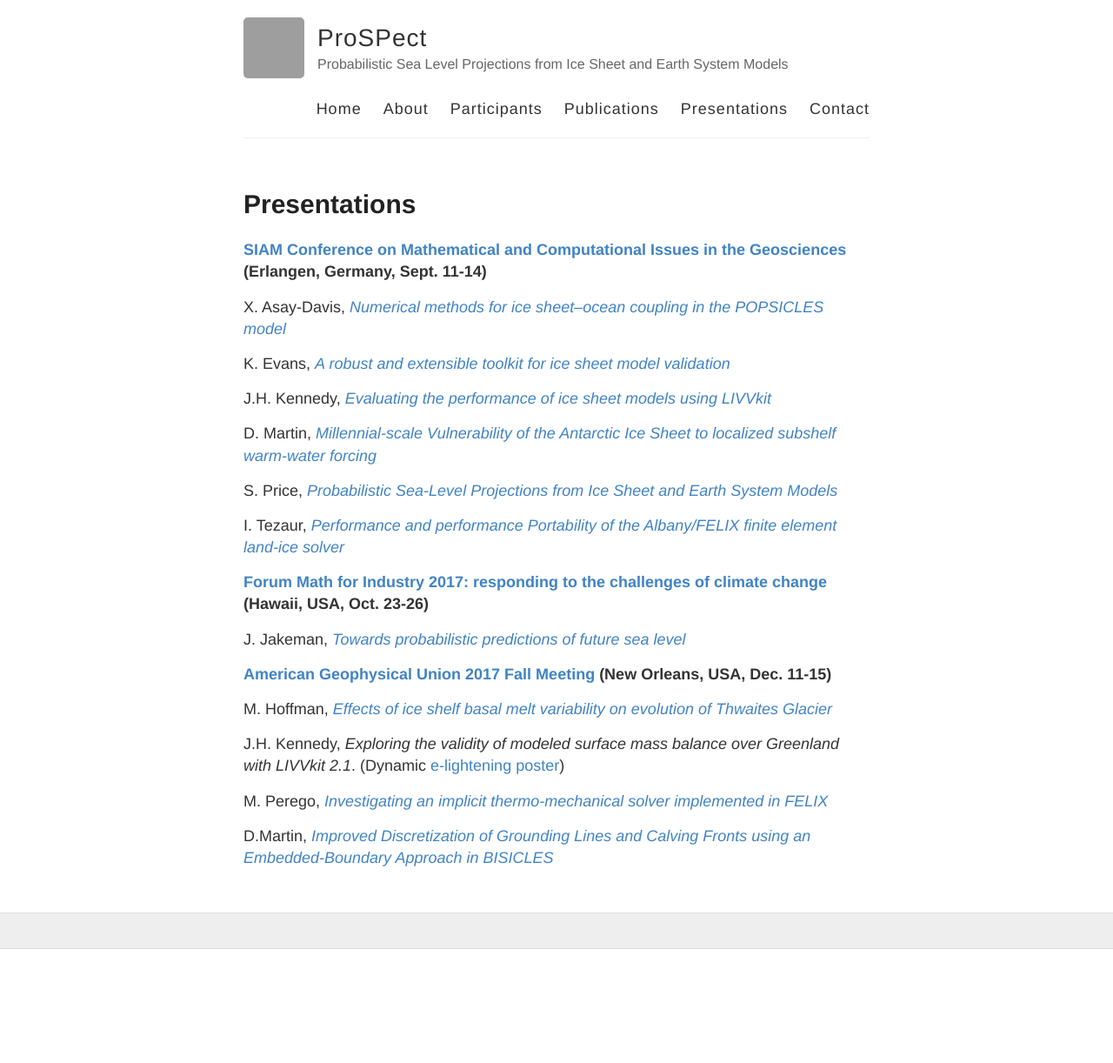
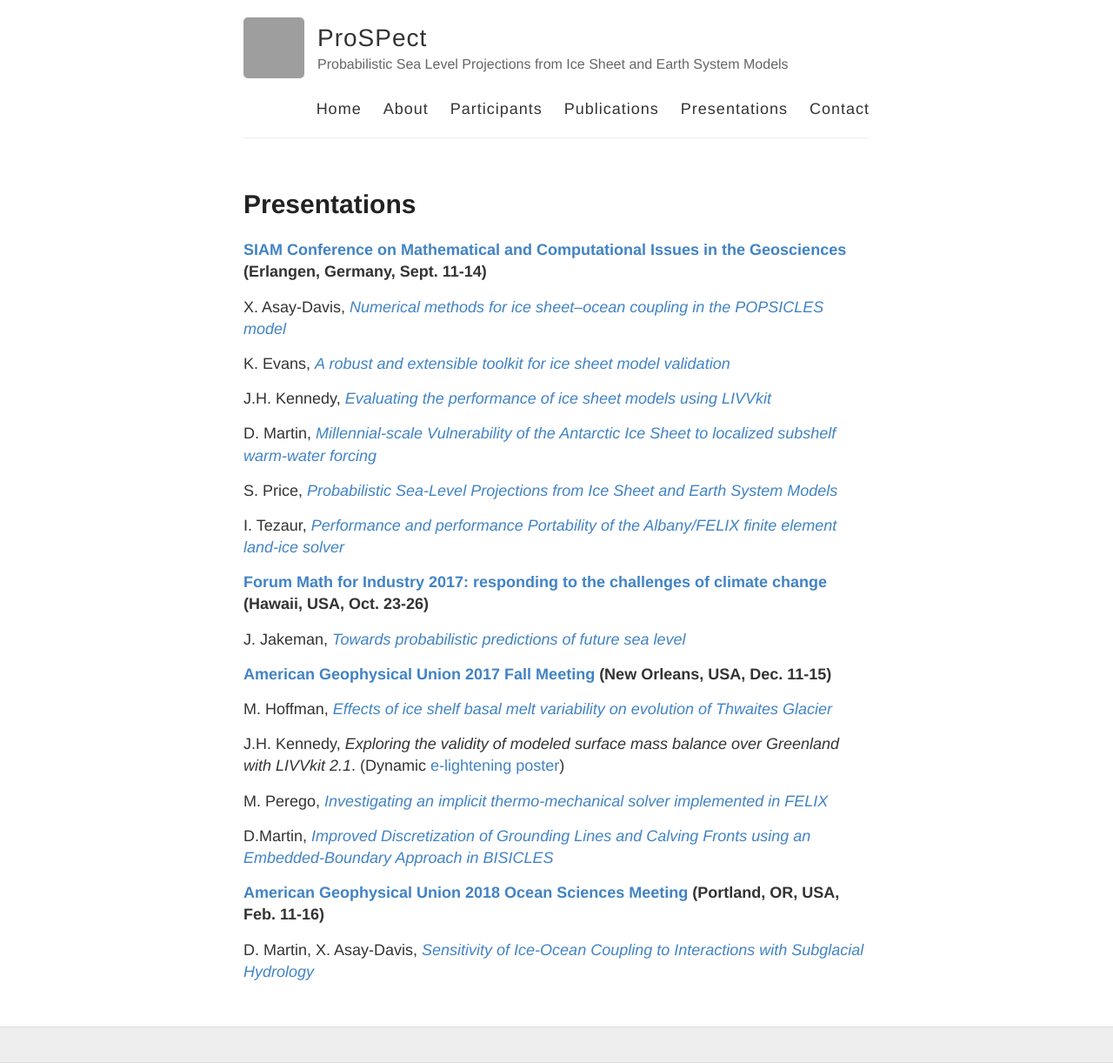
Before and after one commit to SLE-E3SM/SLE-E3SM.github.io, a Jekyll site: the page built from presentations.md, in a window 1280 px wide. Shown: the whole page at 87% size. Built offline with Jekyll 4.4.1, drawn with Linux system fonts in a browser that asks for light colours; before the commit the page ends 1091 px from its top, so only the background shows below that; grey boxes are pictures that could not be loaded.

Commit message:
Update presentations.md

```diff
--- a/presentations.md
+++ b/presentations.md
@@ -32,3 +32,8 @@ J.H. Kennedy, *Exploring the validity of modeled surface mass balance over Green
 M. Perego, [*Investigating an implicit thermo-mechanical solver implemented in FELIX*](https://drive.google.com/open?id=1TQoUqgPu_WBeBDtsbfwEjX312APlQ0GT)
 
 D.Martin, [*Improved Discretization of Grounding Lines and Calving Fronts using an Embedded-Boundary Approach in BISICLES*](https://drive.google.com/open?id=1-QhOZNQIxDGr5v5S0HJsHNKqIOw_nTCS)
+
+
+**[American Geophysical Union 2018 Ocean Sciences Meeting](https://osm.agu.org/2018/ ) (Portland, OR, USA, Feb. 11-16)**
+
+D. Martin, X. Asay-Davis, [*Sensitivity of Ice-Ocean Coupling to Interactions with Subglacial Hydrology*](https://drive.google.com/open?id=1AgFI3nkEokJXLerWeiIMsMDNxH0j7Ms9)
```
